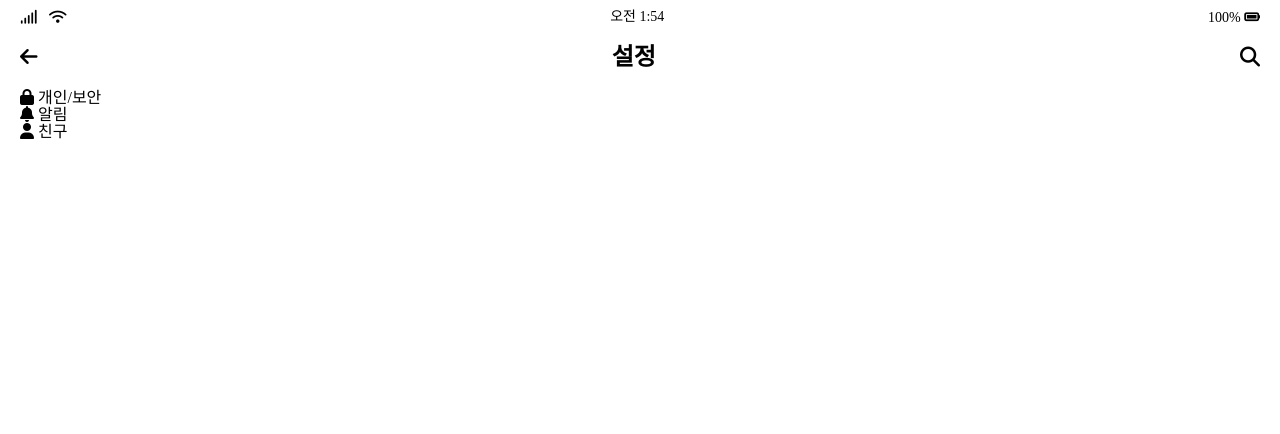
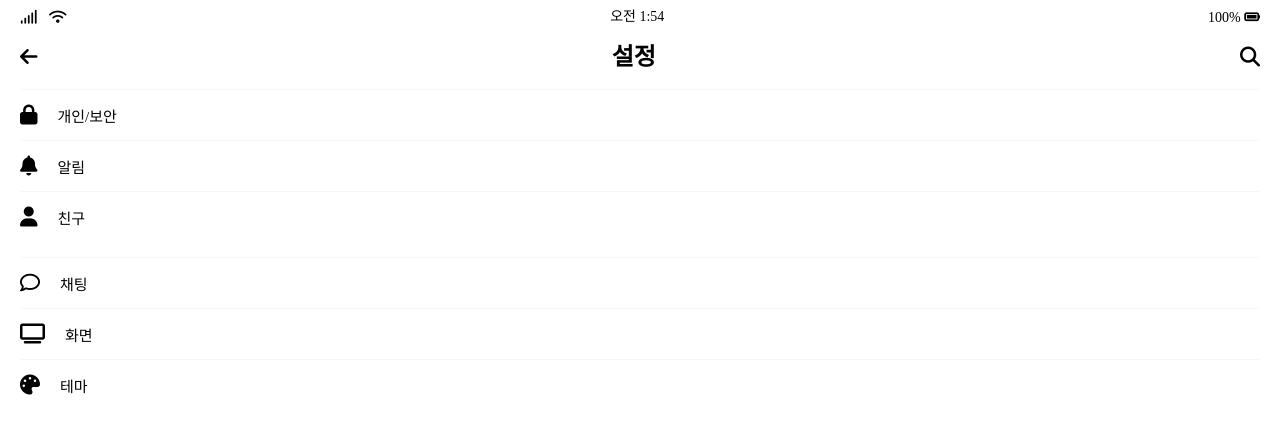
Before and after one commit to mnmhbbb/kakaotalk-clone, a plain HTML site: page settings.html in a window 1280 px wide. Drawn offline with Linux system fonts and the light colour scheme.

Commit message:
setting screen

```diff
--- /dev/null
+++ b/css/settings.css
@@ -0,0 +1,24 @@
+.settings .settings__sections {
+  border-top: 1.5px solid #f7f7f7;
+  padding: 15px 0px;
+}
+
+.settings__setting .settings__icon {
+  font-size: 20px;
+  margin-right: 15px;
+}
+
+.settings__setting .settings__title {
+  font-size: 15px;
+}
+
+.settings .settings__setting {
+  border-bottom: 1px solid #f7f7f7;
+  padding-bottom: 15px;
+  margin-bottom: 15px;
+}
+
+.settings .settings__setting:last-child {
+  margin-bottom: 0;
+  border-bottom: 0;
+}
--- a/css/styles.css
+++ b/css/styles.css
@@ -7,6 +7,7 @@
 @import "friends.css";
 @import "find.css";
 @import "more.css";
+@import "settings.css";
 
 * {
   box-sizing: border-box;
--- a/settings.html
+++ b/settings.html
@@ -61,6 +61,27 @@
                 <span class="settings__title">친구</span>
             </li>
         </ul></section>
+        <section class="settings__sections">
+          <ul class="settings__list">
+              <li class="settings__setting">
+                  <span class="settings__icon">
+                    <i class="far fa-comment"></i>
+                  </span>
+                  <span class="settings__title">채팅</span>
+              </li>
+              <li class="settings__setting">
+                  <span class="settings__icon">
+                    <i class="fas fa-tv"></i>
+                  </span>
+                  <span class="settings__title">화면</span>
+              </li>
+              <li class="settings__setting">
+                  <span class="settings__icon">
+                    <i class="fas fa-palette"></i>
+                  </span>
+                  <span class="settings__title">테마</span>
+              </li>
+          </ul></section>
     </main>
   </body>
 </html>
```
